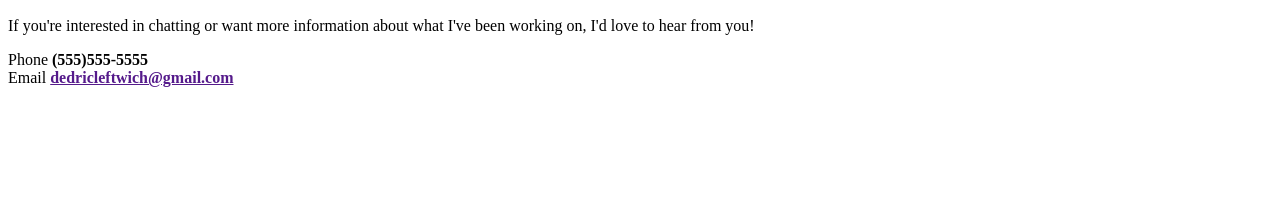
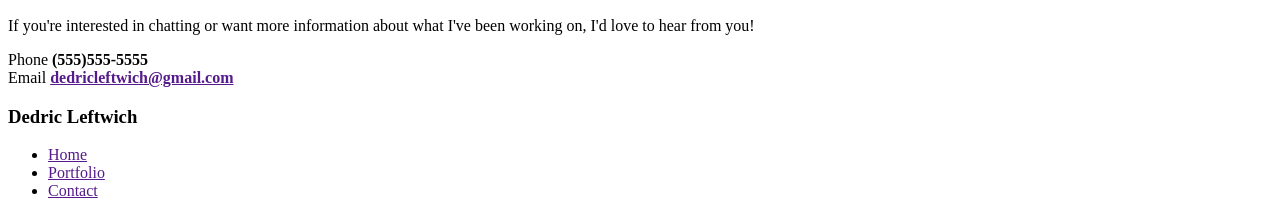
Before and after one commit to dedricl/techdegree-project-2, a plain HTML site: page index.html in a window 1280 px wide. Shown: the part 5789-6005 px from the top of the page. Before the commit the page ends 5884 px from the top, so only its background shows below. Drawn offline with Linux system fonts and the light colour scheme.

Commit message:
Add html elements to the footer section

```diff
--- a/index.html
+++ b/index.html
@@ -98,8 +98,18 @@
         <div>Phone <strong>(555)555-5555</strong></div>
         <div>Email <strong><a href="">dedricleftwich@gmail.com</a></strong></div>
       </div>
+    </main>
 
-    </main>
+    <footer>
+      <h3>Dedric Leftwich</h3>
+      <nav>
+        <ul>
+          <li><a href="">Home</a></li>
+          <li><a href="">Portfolio</a></li>
+          <li><a href="">Contact</a></li>
+        </ul>
+      </nav>
+    </footer>
 
   </body>
 </html>
```
